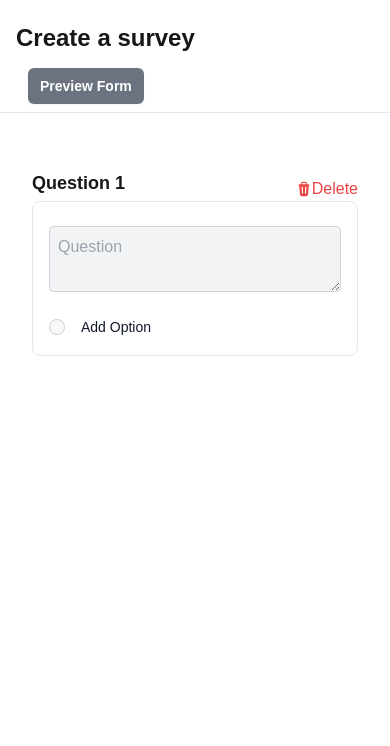
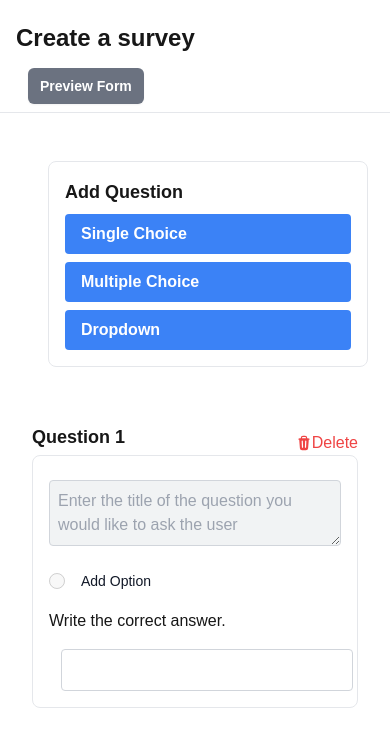
Before and after one commit to UwaoEvan/survey, a Next.js app in the folder frontend/: page /new in a window 390 px wide. Shown: the top 746 px of the page. Built offline with nearby package versions, Linux system fonts and the light colour scheme.

Commit message:
final commit

```diff
--- a/frontend/app/globals.css
+++ b/frontend/app/globals.css
@@ -5,13 +5,6 @@
 :root {
   --background: #ffffff;
   --foreground: #171717;
-}
-
-@media (prefers-color-scheme: dark) {
-  :root {
-    --background: #0a0a0a;
-    --foreground: #ededed;
-  }
 }
 
 body {
--- a/frontend/app/new/page.tsx
+++ b/frontend/app/new/page.tsx
@@ -4,7 +4,7 @@ import SideBar from "@/components/sidebar";
 
 export default function Page() {
   return (
-    <div className="relative flex w-full">
+    <div className="relative flex flex-col md:flex-row w-full">
       <SideBar />
       <FormBuilder />
     </div>
--- a/frontend/components/form-preview.tsx
+++ b/frontend/components/form-preview.tsx
@@ -5,6 +5,9 @@ import DropDown from "./input-types/dropdown";
 import RadioButton from "./input-types/radio-button";
 import { useMutation, QueryClient } from "@tanstack/react-query";
 import { useRouter } from "next/navigation";
+import { useSelector } from "react-redux";
+import { RootState } from "@/store";
+import { useState } from "react";
 
 type FormPreviewProps = {
   formFields: FormField[];
--- a/frontend/components/formbuilder.tsx
+++ b/frontend/components/formbuilder.tsx
@@ -65,7 +65,7 @@ export default function FormBuilder() {
                 <div className="h-full max-w-[900px] flex-1 rounded-lg border border-x bg-white p-4">
                   <textarea
                     name="question"
-                    placeholder="Question"
+                    placeholder="Enter the title of the question you would like to ask the user"
                     className={clsx(
                       !showPreview && "bg-[#F1F3F4]",
                       "my-2 w-full cursor-text rounded border border-gray-300 p-2",
--- a/frontend/components/input-types/radio-button.tsx
+++ b/frontend/components/input-types/radio-button.tsx
@@ -9,12 +9,16 @@ import { UPDATE_ANSWER_OPTION } from "@/store/actions";
 type RadioButtonProps = {
   label: string;
   field: FormField;
+  error?: string;
 };
 
 export default function RadioButton(props: RadioButtonProps) {
-  const { label, field } = props;
+  const { label, field, error } = props;
   const [selectedOption, setSelectedOption] = useState<string>("");
-  const { showPreview } = useSelector((state: RootState) => state.form);
+  const [answer, setAnswer] = useState<string>("");
+  const { showPreview, correctAnswer } = useSelector(
+    (state: RootState) => state.form,
+  );
   const dispatch = useDispatch();
 
   const [options, setOptions] = useState(
@@ -32,6 +36,7 @@ export default function RadioButton(props: RadioButtonProps) {
       id: options.length + 1,
       optionLabel: `Option ${options.length + 1}`,
       value: `Option ${options.length + 1}`,
+      correctAnswer: answer,
     };
     const payload = {
       id: field.id,
@@ -108,9 +113,19 @@ export default function RadioButton(props: RadioButtonProps) {
               </div>
             ))}
             {addNewRadioOptions(handleAddOption)}
+            <p>Write the correct answer.</p>
+            <input
+              type="text"
+              value={answer}
+              onChange={(e) => setAnswer(e.target.value)}
+              className="mx-3 my-2 w-full cursor-text rounded border border-gray-300 p-2"
+            />
           </div>
         ) : (
-          OptionRenderer(options)
+          <>
+            {OptionRenderer(options)}
+            {error && <p className="text-red-600">{error}</p>}
+          </>
         )}
       </fieldset>
     </div>
--- a/frontend/components/sidebar.tsx
+++ b/frontend/components/sidebar.tsx
@@ -23,7 +23,7 @@ export default function SideBar() {
   return (
     <>
       {!showPreview ? (
-        <div className="hidden md:fixed md:left-0 md:z-40 md:flex md:h-full md:w-96 md:flex-col">
+        <div className="md:fixed md:left-0 md:z-40 md:flex md:h-full md:w-96 md:flex-col">
           <div className="flex grow flex-col gap-y-5 overflow-y-auto  px-4 pt-12">
             <div className="ml-4 flex w-80 flex-col rounded-lg border bg-white p-4">
               <h3 className="text-lg font-semibold">Add Question</h3>
--- a/frontend/store/actions.ts
+++ b/frontend/store/actions.ts
@@ -6,6 +6,7 @@ export const UPDATE_FIELD = "UPDATE_FIELD";
 export const TOGGLE_PREVIEW = "TOGGLE_PREVIEW";
 export const UPDATE_ANSWER_OPTION = "UPDATE_ANSWER_OPTION";
 export const UPDATE_TEXT_RESPONSE = "UPDATE_TEXT_RESPONSE";
+export const CHECK_CORRECT_ANSWER = "CHECK_CORRECT_ANSWER";
 
 export const addField = () => ({
   type: ADD_FIELD,
@@ -37,3 +38,7 @@ export const updateTextResponse = (id: number, text: string) => ({
   type: UPDATE_TEXT_RESPONSE,
   payload: { id, text },
 });
+export const checkCorrectAnswer = (id: number, text: string) => ({
+  type: CHECK_CORRECT_ANSWER,
+  payload: { id, text },
+});
--- a/frontend/store/reducers.ts
+++ b/frontend/store/reducers.ts
@@ -5,6 +5,7 @@ import {
   TOGGLE_PREVIEW,
   UPDATE_ANSWER_OPTION,
   UPDATE_TEXT_RESPONSE,
+  CHECK_CORRECT_ANSWER,
 } from "./actions";
 
 const initialState = {
@@ -15,9 +16,11 @@ const initialState = {
       type: "radio",
       providedAnswersOptions: [],
       textAnswer: "",
+      correctAnswer: "",
     },
   ],
   showPreview: false,
+  correctAnswer: "",
 };
 
 const formReducer = (state = initialState, action: any) => {
@@ -42,6 +45,17 @@ const formReducer = (state = initialState, action: any) => {
         formFields: state.formFields.map((field) =>
           field.id === action.payload.id
             ? { ...field, [action.payload.name]: action.payload.value }
+            : field,
+        ),
+      };
+
+    case CHECK_CORRECT_ANSWER:
+      return {
+        ...state,
+        correctAnswer: action.payload.text,
+        formFields: state.formFields.map((field) =>
+          field.id === action.payload.id
+            ? { ...field, correctAnswer: action.payload.text }
             : field,
         ),
       };
```
Also changed, not shown: frontend/types/form.ts (+1 -33 lines).
